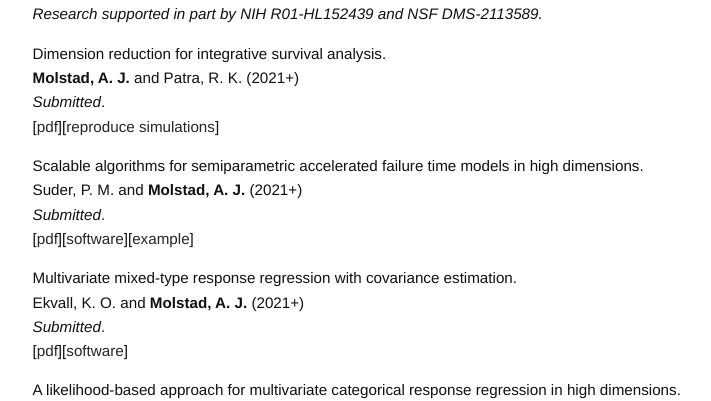
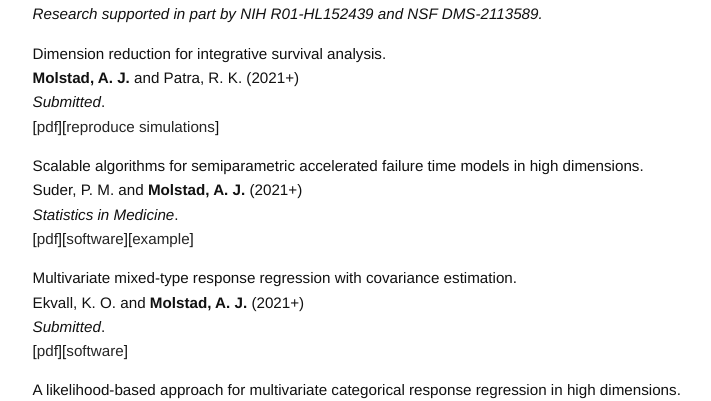
Before and after one commit to ajmolstad/ajmolstad.github.io, a Jekyll site: the page built from research.md, in a window 1280 px wide. Shown: the part 451-852 px from the top of the page, without its empty margins (275-986 px from the left). Built offline with Jekyll 4.4.1, drawn with Linux system fonts in a browser that asks for light colours.

Commit message:
Update research.md

```diff
--- a/research.md
+++ b/research.md
@@ -33,7 +33,7 @@ Dimension reduction for integrative survival analysis. <br>
 
 Scalable algorithms for semiparametric accelerated failure time models in high dimensions.<br>
 Suder, P. M. and **Molstad, A. J.** (2021+) <br>
-*Submitted*. <br>
+*Statistics in Medicine*. <br>
 [[pdf](https://arxiv.org/abs/2104.01707)][[software](https://github.com/ajmolstad/penAFT)][[example](/docs/penAFT_Example.html)]<br>
 
 Multivariate mixed-type response regression with covariance estimation. <br>
```
